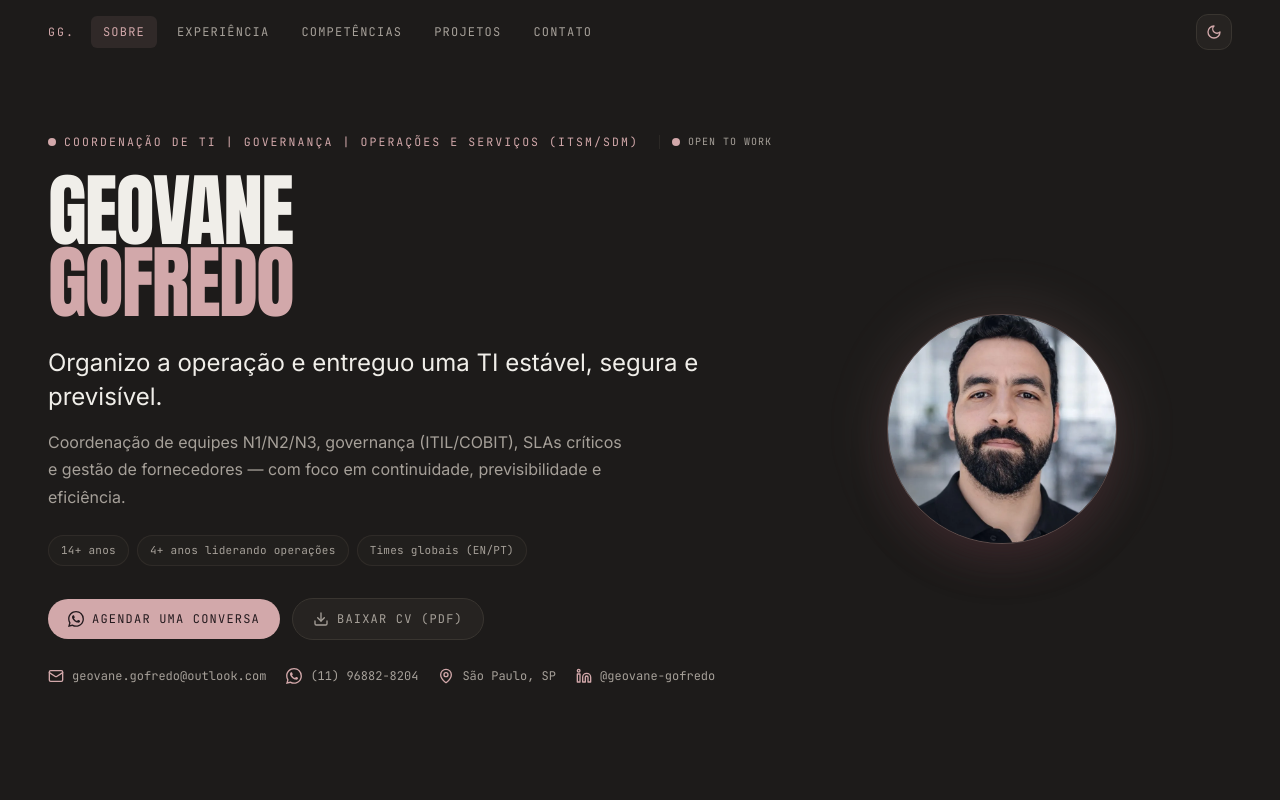
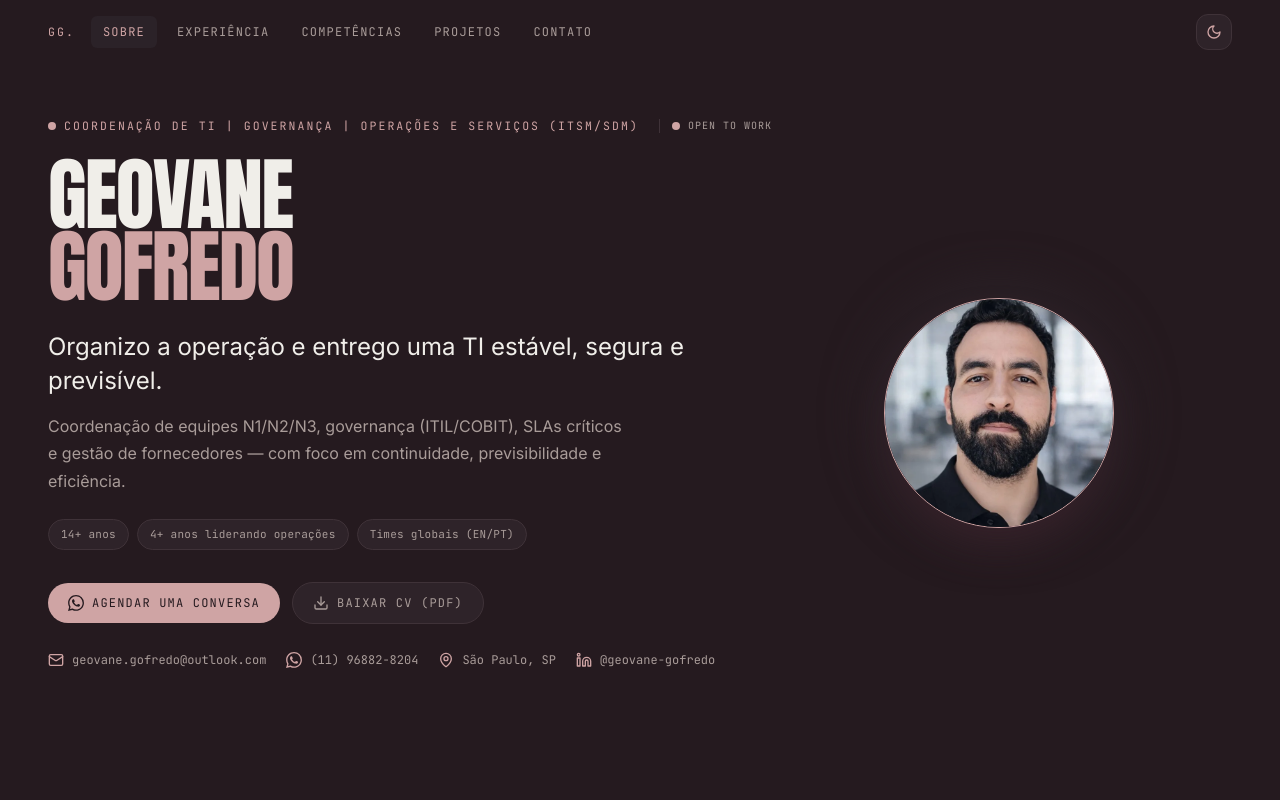
Before and after one commit to GeovaneYu/portfolio, a React (Vite) app: page / in a window 1280 px wide. Shown: the top 800 px of the page. Built offline with nearby package versions, Linux system fonts and the light colour scheme; the HTML template or start-up script is replaced by a standard one.

Commit message:
Ajusta dark mode para bordo profundo e remove transparências

```diff
--- a/index.html
+++ b/index.html
@@ -40,7 +40,7 @@
     <link href="https://fonts.googleapis.com/css2?family=Anton&family=Inter:wght@400;500;600;700&family=JetBrains+Mono:wght@400;500&display=swap" rel="stylesheet" />
 
     <meta name="theme-color" content="#F0EEE9" media="(prefers-color-scheme: light)" />
-    <meta name="theme-color" content="#1D1B1A" media="(prefers-color-scheme: dark)" />
+    <meta name="theme-color" content="#251A1F" media="(prefers-color-scheme: dark)" />
     <meta name="msapplication-TileColor" content="#4E2431" />
   </head>
 
--- a/src/components/Footer.tsx
+++ b/src/components/Footer.tsx
@@ -2,7 +2,7 @@ import { personalInfo } from "@/data/portfolio-data";
 
 export default function Footer() {
   return (
-    <footer className="border-t border-border/60 mt-12">
+    <footer className="border-t border-border mt-12">
       <div className="max-w-7xl mx-auto px-6 md:px-12 py-8 flex flex-col md:flex-row items-center justify-between gap-4">
         <div className="text-center md:text-left">
           <p className="font-mono text-[10px] uppercase tracking-[0.18em] text-accent">
--- a/src/components/NavBar.tsx
+++ b/src/components/NavBar.tsx
@@ -46,7 +46,7 @@ export default function NavBar() {
     <header
       className={cn(
         "fixed top-0 left-0 right-0 z-50 transition-all duration-300",
-        scrolled ? "glass-card border-b border-border/60" : "bg-transparent"
+        scrolled ? "glass-card border-b border-border" : "bg-transparent"
       )}
     >
       <nav
@@ -68,7 +68,7 @@ export default function NavBar() {
                     className={cn(
                       "inline-flex whitespace-nowrap font-mono text-[10px] md:text-xs uppercase tracking-widest px-2 md:px-3 py-2 rounded-md transition-colors",
                       active === link.id
-                        ? "text-accent bg-accent/10"
+                        ? "text-accent bg-accent-soft"
                         : "text-muted hover:text-foreground"
                     )}
                   >
--- a/src/components/sections/BioSection.tsx
+++ b/src/components/sections/BioSection.tsx
@@ -30,7 +30,7 @@ export default function BioSection() {
           <p className="font-mono text-[11px] uppercase tracking-[0.18em] text-muted mb-5">
             O que eu entrego
           </p>
-          <ul className="border-t border-border/60 divide-y divide-border/60">
+          <ul className="border-t border-border divide-y divide-border">
             {deliverables.map((item) => (
               <li key={item.num} className="flex items-start gap-5 py-4">
                 <span className="font-mono text-[12px] text-accent pt-0.5">{item.num}</span>
--- a/src/components/sections/ContactSection.tsx
+++ b/src/components/sections/ContactSection.tsx
@@ -39,10 +39,10 @@ export default function ContactSection() {
               href={href}
               target={href.startsWith("http") ? "_blank" : undefined}
               rel={href.startsWith("http") ? "noopener noreferrer" : undefined}
-              className="group relative flex flex-col rounded-2xl border border-border bg-card p-6 transition-all duration-300 hover:-translate-y-1 hover:border-accent/30 hover:bg-accent-soft/20 hover:shadow-lg hover:shadow-accent/10 focus-visible:outline-none focus-visible:ring-2 focus-visible:ring-accent focus-visible:ring-offset-2 focus-visible:ring-offset-background"
+              className="group relative flex flex-col rounded-2xl border border-border bg-card p-6 transition-all duration-300 hover:-translate-y-1 hover:border-accent hover:bg-accent-soft hover:shadow-lg hover:shadow-lg focus-visible:outline-none focus-visible:ring-2 focus-visible:ring-accent focus-visible:ring-offset-2 focus-visible:ring-offset-background"
             >
               <div className="flex items-center justify-between">
-                <div className="flex h-10 w-10 items-center justify-center rounded-full bg-accent/10 ring-1 ring-accent/10 transition-all duration-300 group-hover:bg-accent group-hover:ring-accent group-hover:scale-105">
+                <div className="flex h-10 w-10 items-center justify-center rounded-full bg-accent-soft ring-1 ring-accent/10 transition-all duration-300 group-hover:bg-accent group-hover:ring-accent group-hover:scale-105">
                   <Icon className="h-5 w-5 text-accent transition-colors group-hover:text-accent-foreground" aria-hidden="true" />
                 </div>
                 <ArrowUpRight className="h-4 w-4 text-muted transition-all duration-300 group-hover:translate-x-0.5 group-hover:-translate-y-0.5 group-hover:text-accent" aria-hidden="true" />
--- a/src/components/sections/ContentSection.tsx
+++ b/src/components/sections/ContentSection.tsx
@@ -33,7 +33,7 @@ export default function ContentSection() {
             {["Coordenação N1/N2/N3", "SLAs críticos", "LGPD · ITAM", "DRP / backup"].map((item) => (
               <span
                 key={item}
-                className="font-mono text-[10px] uppercase tracking-wider px-3 py-1.5 rounded-full border border-accent/30 text-accent bg-accent/5"
+                className="font-mono text-[10px] uppercase tracking-wider px-3 py-1.5 rounded-full border border-accent text-accent bg-accent-soft"
               >
                 {item}
               </span>
@@ -119,7 +119,7 @@ export default function ContentSection() {
             <h2 className="label-mono mb-8">Idiomas</h2>
             <ul className="space-y-0">
               {languages.map((lang) => (
-                <li key={lang.language} className="flex items-baseline justify-between gap-4 border-b border-border/60 py-3">
+                <li key={lang.language} className="flex items-baseline justify-between gap-4 border-b border-border py-3">
                   <span className="text-[15px] text-foreground">{lang.language}</span>
                   <span className="font-mono text-[11px] uppercase tracking-wide text-muted">{lang.proficiency}</span>
                 </li>
--- a/src/components/sections/HeroSection.tsx
+++ b/src/components/sections/HeroSection.tsx
@@ -7,7 +7,7 @@ export default function HeroSection() {
   const handle = personalInfo.website.split("/").pop();
 
   return (
-    <section id="top" className="relative w-full max-w-7xl mx-auto px-6 md:px-12 pt-28 pb-16 md:pt-32 overflow-hidden">
+    <section id="top" className="relative w-full max-w-7xl mx-auto px-6 md:px-12 pt-24 pb-12 md:pt-28 md:pb-16 overflow-hidden">
       <div
         aria-hidden="true"
         className="pointer-events-none absolute inset-0 -z-10 opacity-[0.12]"
@@ -25,13 +25,13 @@ export default function HeroSection() {
       >
         <span className="h-2 w-2 rounded-full bg-accent" aria-hidden="true" />
         {personalInfo.title}
-        <span className="hidden md:inline-flex items-center gap-2 ml-3 pl-3 border-l border-border/50 font-mono text-[10px] tracking-widest text-muted" title="Disponível para novas oportunidades">
+        <span className="hidden md:inline-flex items-center gap-2 ml-3 pl-3 border-l border-border font-mono text-[10px] tracking-widest text-muted" title="Disponível para novas oportunidades">
           <span className="w-2 h-2 rounded-full bg-accent animate-pulse" />
           open to work
         </span>
       </motion.p>
 
-      <div className="grid lg:grid-cols-12 gap-10 lg:gap-14 items-center">
+      <div className="grid lg:grid-cols-12 gap-8 lg:gap-12 items-center">
         <motion.div
           initial={{ opacity: 0, y: 18 }}
           animate={{ opacity: 1, y: 0 }}
@@ -45,7 +45,7 @@ export default function HeroSection() {
           </h1>
 
           <p className="mt-7 max-w-2xl text-[20px] md:text-[24px] leading-[1.4] text-foreground">
-            Organizo a operação e entreguo uma TI estável, segura e previsível.
+            Organizo a operação e entrego uma TI estável, segura e previsível.
           </p>
 
           <p className="mt-4 max-w-xl text-[15px] md:text-[16px] leading-[1.7] text-muted">
@@ -53,9 +53,9 @@ export default function HeroSection() {
           </p>
 
           <div className="mt-6 flex flex-wrap gap-2 font-mono text-[11px] tracking-wide text-muted">
-            <span className="rounded-full border border-border/60 bg-surface/60 px-3 py-1.5">14+ anos</span>
-            <span className="rounded-full border border-border/60 bg-surface/60 px-3 py-1.5">4+ anos liderando operações</span>
-            <span className="rounded-full border border-border/60 bg-surface/60 px-3 py-1.5">Times globais (EN/PT)</span>
+            <span className="rounded-full border border-border bg-surface px-3 py-1.5">14+ anos</span>
+            <span className="rounded-full border border-border bg-surface px-3 py-1.5">4+ anos liderando operações</span>
+            <span className="rounded-full border border-border bg-surface px-3 py-1.5">Times globais (EN/PT)</span>
           </div>
 
           <div className="mt-8 flex flex-wrap items-center gap-3">
@@ -71,7 +71,7 @@ export default function HeroSection() {
             <a
               href={`${import.meta.env.BASE_URL}CV-Geovane-Gofredo-2026.pdf`}
               download
-              className="inline-flex items-center gap-2 rounded-full border border-border bg-surface px-5 py-3 font-mono text-xs uppercase tracking-widest text-muted hover:text-foreground hover:border-accent/40 hover:bg-surface-hover transition-colors"
+              className="inline-flex items-center gap-2 rounded-full border border-border bg-surface px-5 py-3 font-mono text-xs uppercase tracking-widest text-muted hover:text-foreground hover:border-accent hover:bg-surface-hover transition-colors"
             >
               <Download className="h-4 w-4" />
               Baixar CV (PDF)
@@ -105,7 +105,7 @@ export default function HeroSection() {
           className="lg:col-span-5"
         >
           <div className="relative mx-auto max-w-[190px] sm:max-w-[220px] lg:max-w-[230px]">
-            <div aria-hidden="true" className="absolute -inset-3 rounded-full bg-accent/10 blur-xl" />
+            <div aria-hidden="true" className="absolute -inset-3 rounded-full bg-accent-soft blur-xl" />
             <picture>
               <source srcSet={`${import.meta.env.BASE_URL}img/geovane.webp`} type="image/webp" />
               <img
@@ -113,7 +113,7 @@ export default function HeroSection() {
                 alt="Geovane Gofredo"
                 width="360"
                 height="360"
-                className="relative w-full aspect-square rounded-full object-cover border border-accent/30 shadow-[0_24px_50px_-16px_rgba(78,36,49,0.48)]"
+                className="relative w-full aspect-square rounded-full object-cover border border-accent shadow-[0_24px_50px_-16px_rgba(78,36,49,0.48)]"
                 loading="eager"
                 decoding="async"
                 fetchPriority="high"
--- a/src/components/sections/ProjectsSection.tsx
+++ b/src/components/sections/ProjectsSection.tsx
@@ -48,7 +48,7 @@ export default function ProjectsSection() {
             <p className="mt-3 text-[14px] leading-[1.6] text-muted flex-1">
               {project.text}
             </p>
-            <div className="mt-5 border-t border-border/60 pt-4">
+            <div className="mt-5 border-t border-border pt-4">
               <p className="font-mono text-[10px] uppercase tracking-[0.18em] text-accent">Como foi entregue</p>
               <p className="mt-2 text-[13px] leading-[1.6] text-muted">
                 {project.result}
--- a/src/index.css
+++ b/src/index.css
@@ -64,45 +64,45 @@ html.light {
   --color-secondary-foreground: #1E1D1B;
   --color-input: #D8D4CC;
 
-  --glass-bg: rgba(251, 250, 247, 0.82);
-  --glass-border: rgba(30, 29, 27, 0.08);
-  --glass-bg-elevated: rgba(251, 250, 247, 0.94);
-  --glass-border-elevated: rgba(30, 29, 27, 0.10);
-  --glass-shadow: 0 8px 32px -8px rgba(30, 29, 27, 0.12), 0 0 0 1px rgba(30, 29, 27, 0.04);
+  --glass-bg: #FBFAF7;
+  --glass-border: #D8D4CC;
+  --glass-bg-elevated: #FFFFFF;
+  --glass-border-elevated: #D8D4CC;
+  --glass-shadow: 0 8px 32px -8px #1E1D1B26, 0 0 0 1px #1E1D1B0D;
   color-scheme: light;
 }
 
 html.dark {
-  --color-background: #1D1B1A;
-  --color-surface: #262321;
-  --color-surface-hover: #2E2A28;
+  --color-background: #251A1F;
+  --color-surface: #2E2329;
+  --color-surface-hover: #372D32;
   --color-foreground: #F0EEE9;
-  --color-muted: #A6A099;
-  --color-muted-foreground: #A6A099;
-  --color-border: #393530;
-  --color-card: #262321;
+  --color-muted: #A99C99;
+  --color-muted-foreground: #A99C99;
+  --color-border: #3F3238;
+  --color-card: #2E2329;
   --color-card-foreground: #F0EEE9;
-  --color-popover: #262321;
+  --color-popover: #2E2329;
   --color-popover-foreground: #F0EEE9;
-  --color-secondary: #2C2A27;
+  --color-secondary: #2F252A;
   --color-secondary-foreground: #F0EEE9;
-  --color-input: #393530;
+  --color-input: #3F3238;
 
-  --color-accent: #D2A8AA;
-  --color-accent-foreground: #241A1E;
-  --color-accent-dim: #B9888A;
-  --color-accent-pastel: #3B3330;
-  --color-accent-soft: #2C2826;
+  --color-accent: #CFA4A4;
+  --color-accent-foreground: #251A1F;
+  --color-accent-dim: #A8767B;
+  --color-accent-pastel: #33282E;
+  --color-accent-soft: #2B2228;
 
-  --color-primary: #D2A8AA;
-  --color-primary-foreground: #241A1E;
-  --color-ring: #D2A8AA;
+  --color-primary: #CFA4A4;
+  --color-primary-foreground: #251A1F;
+  --color-ring: #CFA4A4;
 
-  --glass-bg: rgba(38, 35, 33, 0.72);
-  --glass-border: rgba(240, 238, 233, 0.08);
-  --glass-bg-elevated: rgba(38, 35, 33, 0.88);
-  --glass-border-elevated: rgba(240, 238, 233, 0.10);
-  --glass-shadow: 0 12px 40px -8px rgba(0, 0, 0, 0.50), 0 0 0 1px rgba(240, 238, 233, 0.04);
+  --glass-bg: #2E2329;
+  --glass-border: #3F3238;
+  --glass-bg-elevated: #372D32;
+  --glass-border-elevated: #4A3D43;
+  --glass-shadow: 0 12px 40px -8px rgba(0, 0, 0, 0.55), 0 0 0 1px rgba(240, 238, 233, 0.03);
   color-scheme: dark;
 }
 
@@ -134,17 +134,17 @@ html.dark {
   }
   html.dark body {
     background-image:
-      radial-gradient(ellipse 70% 45% at 12% -4%, rgba(210, 168, 170, 0.12), transparent 65%),
+      radial-gradient(ellipse 70% 45% at 12% -4%, rgba(207, 164, 164, 0.14), transparent 65%),
       radial-gradient(ellipse 45% 32% at 96% 4%, rgba(192, 162, 104, 0.07), transparent 65%);
     background-size: 100% 100%, 100% 100%;
     background-attachment: fixed, fixed;
   }
   ::selection { background-color: rgba(78, 36, 49, 0.26); color: #F0EEE9; }
-  html.dark ::selection { background-color: rgba(210, 168, 170, 0.32); color: #1D1B1A; }
+  html.dark ::selection { background-color: rgba(207, 164, 164, 0.32); color: #251A1F; }
   ::-webkit-scrollbar { width: 8px; height: 8px; }
   ::-webkit-scrollbar-track { background: transparent; }
   ::-webkit-scrollbar-thumb { background: #B8B4AC; border-radius: 4px; border: 2px solid transparent; background-clip: content-box; }
-  html.dark ::-webkit-scrollbar-thumb { background: #4A4642; background-clip: content-box; }
+  html.dark ::-webkit-scrollbar-thumb { background: #4A3D43; background-clip: content-box; }
   ::-webkit-scrollbar-thumb:hover { background: var(--color-accent); background-clip: content-box; }
   :focus-visible { outline: 2px solid var(--color-accent); outline-offset: 2px; }
 }
@@ -176,25 +176,20 @@ html.dark {
     color: transparent;
   }
   html.dark .text-accent-gradient {
-    background-image: linear-gradient(108deg, #D6B87A 0%, #D2A8AA 50%, #8A6567 100%);
+    background-image: linear-gradient(108deg, #D6B87A 0%, #CFA4A4 50%, #8A6567 100%);
   }
   .glass-card {
     background-color: var(--glass-bg);
     border: 1px solid var(--glass-border);
-    backdrop-filter: blur(12px);
-    -webkit-backdrop-filter: blur(12px);
   }
   .glass-card-elevated {
     background-color: var(--glass-bg-elevated);
     border: 1px solid var(--glass-border-elevated);
-    backdrop-filter: blur(16px);
-    -webkit-backdrop-filter: blur(16px);
     box-shadow: var(--glass-shadow);
   }
   .card-pastel {
     background-color: rgba(78, 36, 49, 0.08);
     border: 1px solid rgba(78, 36, 49, 0.14);
-    backdrop-filter: blur(10px);
   }
   .text-gradient {
     background: linear-gradient(105deg, var(--color-accent), var(--color-accent-dim));
```
Also changed, not shown: public/site.webmanifest.
